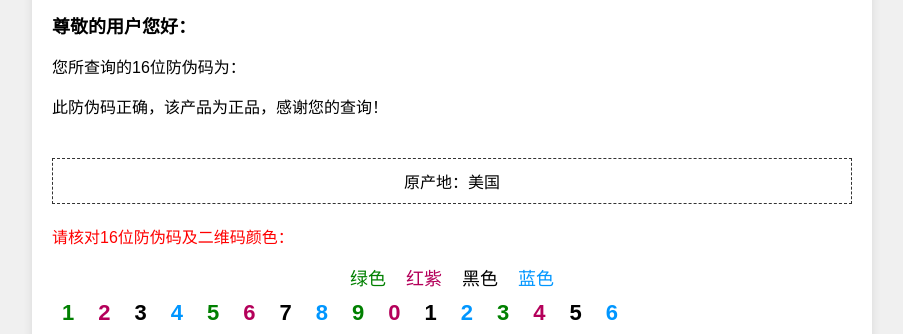
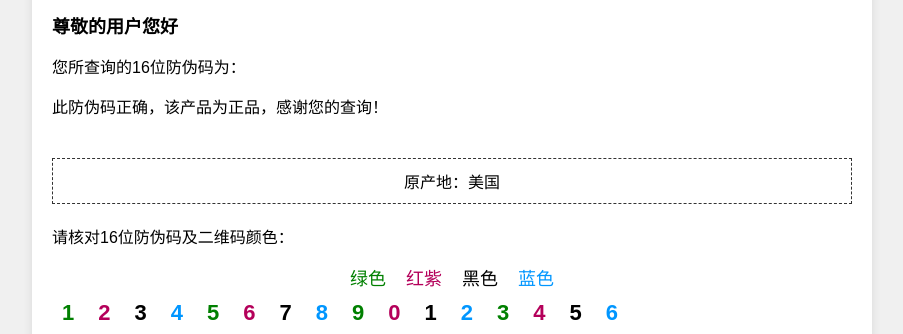
Before and after one commit to offical-hub/antifake-verify, a plain HTML site: page index.html in a window 1280 px wide. Shown: the part 410-744 px from the top of the page, without its empty margins (188-1091 px from the left). Drawn offline with Linux system fonts and the light colour scheme.

Commit message:
Update index.html

```diff
--- a/index.html
+++ b/index.html
@@ -101,7 +101,7 @@
     <!-- Logo 铺满屏幕宽度 -->
     <img class="top-image" src="logo.jpg" alt="品牌Logo" />
 
-    <div class="info-block"><strong>尊敬的用户您好：</strong></div>
+    <div class="info-block"><strong>尊敬的用户您好</strong></div>
     <p>您所查询的16位防伪码为：</p>
 
     <div class="code-group" id="codeContainer"></div>
@@ -111,7 +111,7 @@
       原产地：美国
     </div>
 
-    <p style="color: red; margin-top: 20px;">请核对16位防伪码及二维码颜色：</p>
+    <p margin-top: 20px;">请核对16位防伪码及二维码颜色：</p>
     <div class="color-code">
       <span class="color-0">绿色</span>
       <span class="color-1">红紫</span>
```
